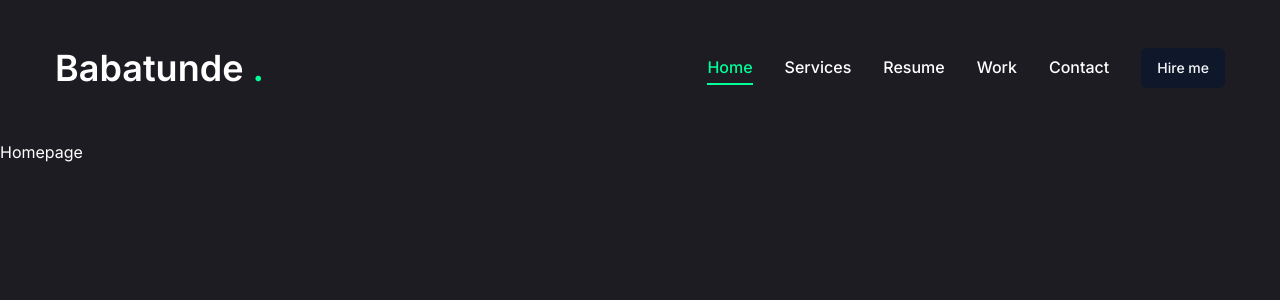
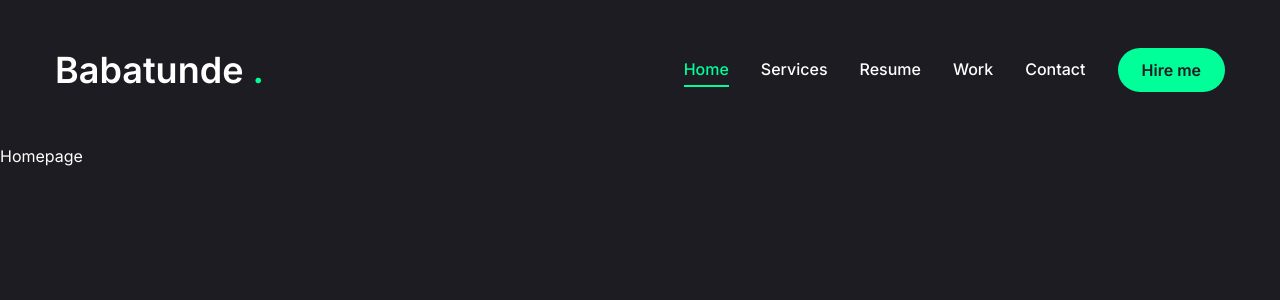
Before and after one commit to TundeOladejo/babz-portfolio, a Next.js app: page / in a window 1280 px wide. Shown: the top 300 px of the page. Built offline with nearby package versions, Linux system fonts and the light colour scheme.

Commit message:
updated header navbar

```diff
--- a/components/Header.jsx
+++ b/components/Header.jsx
@@ -3,6 +3,7 @@
 
 // components
 import Nav from "./Nav";
+import MobileNav from "./MobileNav";
 
 const Header = () => {
     return (
@@ -25,7 +26,7 @@
 
                 {/* mobile Nav */}
                 <div className="xl:hidden">
-                    mobile nav
+                    <MobileNav />
                 </div>
             </div>
         </header>
--- /dev/null
+++ b/components/MobileNav.jsx
@@ -0,0 +1,70 @@
+"use client";
+
+import { Sheet, SheetContent, SheetTrigger } from "./ui/sheet";
+import Link from "next/link";
+import { usePathname } from "next/navigation";
+import { CiMenuFries } from "react-icons/ci";
+
+const links = [
+  {
+    name: "home",
+    path: "/",
+  },
+  {
+    name: "services",
+    path: "/services",
+  },
+  {
+    name: "resume",
+    path: "/resume",
+  },
+  {
+    name: "work",
+    path: "/work",
+  },
+  {
+    name: "contact",
+    path: "/contact",
+  },
+];
+
+const MobileNav = () => {
+  const pathname = usePathname();
+  return (
+    <Sheet>
+      <SheetTrigger className="flex justify-center items-center">
+        <CiMenuFries className="text-[32px] text-accent" />
+      </SheetTrigger>
+      <SheetContent className="flex flex-col">
+        {/* logo */}
+        <div className="mt-32 mb-40 text-center text-2xl">
+          <Link href="/">
+            <h1 className="text-4xl font-semibold">
+              Babatunde <span className="text-accent">.</span>
+            </h1>
+          </Link>
+        </div>
+
+        {/* nav */}
+        <nav className="flex flex-col justify-center items-center gap-8">
+          {links.map((link, index) => {
+            return (
+              <Link
+                href={link.path}
+                key={index}
+                className={`${
+                  link.path === pathname &&
+                  "text-accent border-b-2 border-accent"
+                } text-xl capitalize hover:text-accent transition-all`}
+              >
+                {link.name}
+              </Link>
+            );
+          })}
+        </nav>
+      </SheetContent>
+    </Sheet>
+  );
+};
+
+export default MobileNav;
--- a/components/ui/button.jsx
+++ b/components/ui/button.jsx
@@ -5,11 +5,12 @@
 import { cn } from "@/lib/utils"
 
 const buttonVariants = cva(
-  "inline-flex items-center justify-center whitespace-nowrap rounded-md text-sm font-medium ring-offset-white transition-colors focus-visible:outline-none focus-visible:ring-2 focus-visible:ring-slate-950 focus-visible:ring-offset-2 disabled:pointer-events-none disabled:opacity-50 dark:ring-offset-slate-950 dark:focus-visible:ring-slate-300",
+  "inline-flex items-center justify-center whitespace-nowrap rounded-full text-base font-semibold ring-offset-white transition-colors",
   {
     variants: {
       variant: {
-        default: "bg-slate-900 text-slate-50 hover:bg-slate-900/90 dark:bg-slate-50 dark:text-slate-900 dark:hover:bg-slate-50/90",
+        default: "bg-accent text-primary hover:bg-accent-hover",
+        primary: "bg-primary text-white ",
         destructive:
           "bg-red-500 text-slate-50 hover:bg-red-500/90 dark:bg-red-900 dark:text-slate-50 dark:hover:bg-red-900/90",
         outline:
@@ -20,10 +21,9 @@
         link: "text-slate-900 underline-offset-4 hover:underline dark:text-slate-50",
       },
       size: {
-        default: "h-10 px-4 py-2",
-        sm: "h-9 rounded-md px-3",
-        lg: "h-11 rounded-md px-8",
-        icon: "h-10 w-10",
+        default: "h-[44px] px-6",
+        md: "h-[48px] px-6",
+        lg: "h-[56px] px-8 text-sm uppercase tracking-[2px]",
       },
     },
     defaultVariants: {
--- a/components/ui/sheet.jsx
+++ b/components/ui/sheet.jsx
@@ -1,10 +1,10 @@
 "use client";
 import * as React from "react"
 import * as SheetPrimitive from "@radix-ui/react-dialog"
-import { cva } from "class-variance-authority";
-import { X } from "lucide-react"
+import { cva } from "class-variance-authority"
+import { cn } from "@/lib/utils"
 
-import { cn } from "@/lib/utils"
+import { IoMdClose } from "react-icons/io"
 
 const Sheet = SheetPrimitive.Root
 
@@ -26,7 +26,7 @@
 SheetOverlay.displayName = SheetPrimitive.Overlay.displayName
 
 const sheetVariants = cva(
-  "fixed z-50 gap-4 bg-white p-6 shadow-lg transition ease-in-out data-[state=open]:animate-in data-[state=closed]:animate-out data-[state=closed]:duration-300 data-[state=open]:duration-500 dark:bg-slate-950",
+  "fixed z-50 gap-4 bg-primary p-6 shadow-lg transition ease-in-out data-[state=open]:animate-in data-[state=closed]:animate-out data-[state=closed]:duration-300 data-[state=open]:duration-500 dark:bg-slate-950",
   {
     variants: {
       side: {
@@ -35,7 +35,7 @@
           "inset-x-0 bottom-0 border-t data-[state=closed]:slide-out-to-bottom data-[state=open]:slide-in-from-bottom",
         left: "inset-y-0 left-0 h-full w-3/4 border-r data-[state=closed]:slide-out-to-left data-[state=open]:slide-in-from-left sm:max-w-sm",
         right:
-          "inset-y-0 right-0 h-full w-3/4  border-l data-[state=closed]:slide-out-to-right data-[state=open]:slide-in-from-right sm:max-w-sm",
+          "inset-y-0 right-0 h-full w-3/4 data-[state=closed]:slide-out-to-right data-[state=open]:slide-in-from-right sm:max-w-sm",
       },
     },
     defaultVariants: {
@@ -50,8 +50,8 @@
     <SheetPrimitive.Content ref={ref} className={cn(sheetVariants({ side }), className)} {...props}>
       {children}
       <SheetPrimitive.Close
-        className="absolute right-4 top-4 rounded-sm opacity-70 ring-offset-white transition-opacity hover:opacity-100 focus:outline-none focus:ring-2 focus:ring-slate-950 focus:ring-offset-2 disabled:pointer-events-none data-[state=open]:bg-slate-100 dark:ring-offset-slate-950 dark:focus:ring-slate-300 dark:data-[state=open]:bg-slate-800">
-        <X className="h-4 w-4" />
+        className="absolute right-8 top-8 transition-opacity outline-none">
+        <IoMdClose className="text-3xl text-accent" />
         <span className="sr-only">Close</span>
       </SheetPrimitive.Close>
     </SheetPrimitive.Content>
```
